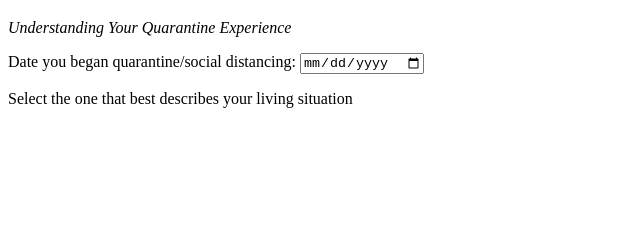
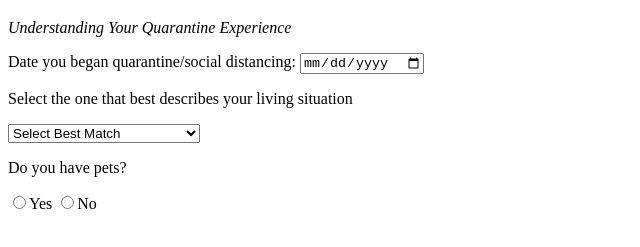
Before and after one commit to BreeSavage/quar-survey, a plain HTML site: page index.html in a window 1280 px wide. Shown: the part 61-308 px from the top of the page, without its empty margins (0-640 px from the left). Drawn offline with Linux system fonts and the light colour scheme.

Commit message:
Pets y/n and drop down list

```diff
--- a/index.html
+++ b/index.html
@@ -13,6 +13,23 @@
         <input type="date" id="quarantine-start" name="date">
     </form>
     <form><p> Select the one that best describes your living situation</p>
+        <select id="dropdown" name="living-sit" required>
+            <option disabled selected value>Select Best Match</option>
+            <option value="Alone">Alone</option>
+            <option value="Spouse">With Spouse or Partner Only</option>
+            <option value="Roommates">With Roommates</option>
+            <option value="Family">With Parents and/or Family</option>
+            <option value="Other">Other</option>
+        </select>
+</form>
+<form>
+    <p>Do you have pets?</p>
+    <label for="yes">
+        <input id="yes" value="yes" type="radio" name="pets">Yes
+    </label>
+    <label for="no">
+        <input id="no" value="no" type="radio" name="pets">No
+    </label>
 </form>
 
 </body>
```
